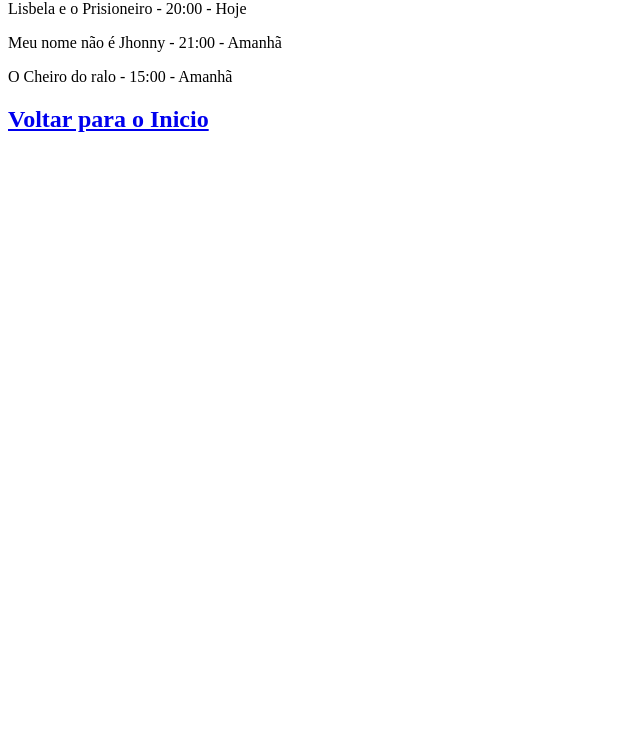
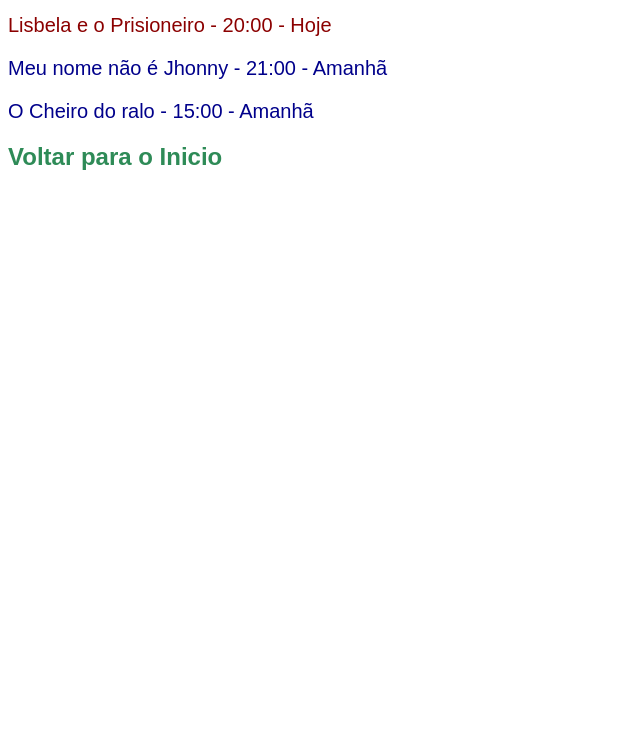
Before and after one commit to ohelioamaral/Atividade-Cinema-FrontEnd, a plain HTML site: page estados/ro.html in a window 1280 px wide. Shown: the part 66-800 px from the top of the page, without its empty margins (0-640 px from the left). Drawn offline with Linux system fonts and the light colour scheme.

Commit message:
Adicionar cores e Familia de fontes nos filmes

```diff
--- /dev/null
+++ b/css/style.css
@@ -0,0 +1,22 @@
+*{
+   font-family: Arial, Helvetica, sans-serif;
+}
+
+.Hoje{
+    color: darkred;
+}
+
+.Amanha{
+    color: darkblue;
+}
+
+a{
+    text-decoration: none;
+}
+h2 a{
+    color: seagreen;
+}
+
+p{
+    font-size: 20px;
+}
--- a/estados/ro.html
+++ b/estados/ro.html
@@ -1,9 +1,17 @@
+<!DOCTYPE html>
+<html lang="pt-br">
+<head>
+    <meta charset="UTF-8">
+    <meta name="viewport" content="width=device-width, initial-scale=1.0">
+    <link rel="stylesheet" href="../CSS/style.css">
+    <title>Rondonia</title>
+</head>
+<body>
+    <h1>Rondonia</h1>
+    <p class="Hoje">Lisbela e o Prisioneiro - 20:00 - Hoje</p>
+    <p class="Amanha">Meu nome não é Jhonny - 21:00 - Amanhã</p>
+    <p class="Amanha">O Cheiro do ralo - 15:00 - Amanhã</p>
 
-
-<h1>Rondonia</h1>
-
-<p>Lisbela e o Prisioneiro - 20:00 - Hoje</p>
-<p>Meu nome não é Jhonny - 21:00 - Amanhã</p>
-<p>O Cheiro do ralo - 15:00 - Amanhã</p>
-
-<h2><a href="\.">Voltar para o Inicio</a></h2>
+    <h2><a href="\.">Voltar para o Inicio</a></h2>
+</body>
+</html>
```
Also changed, not shown: estados/ac.html (+16 -9 lines), index.html (+2 -1 lines).
